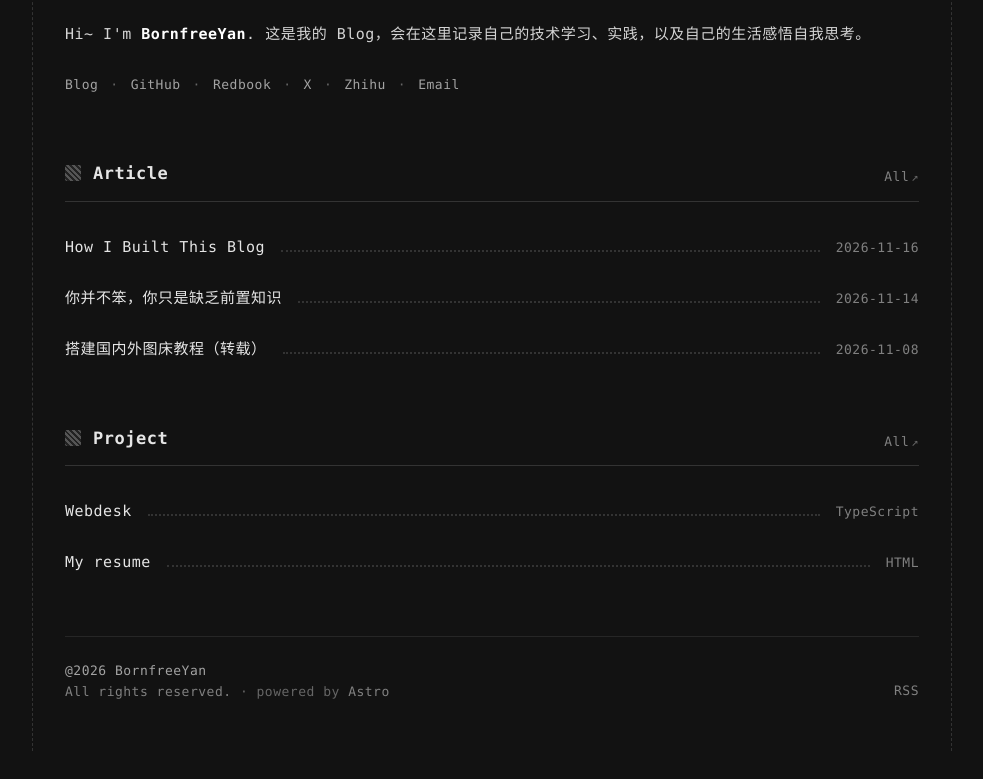
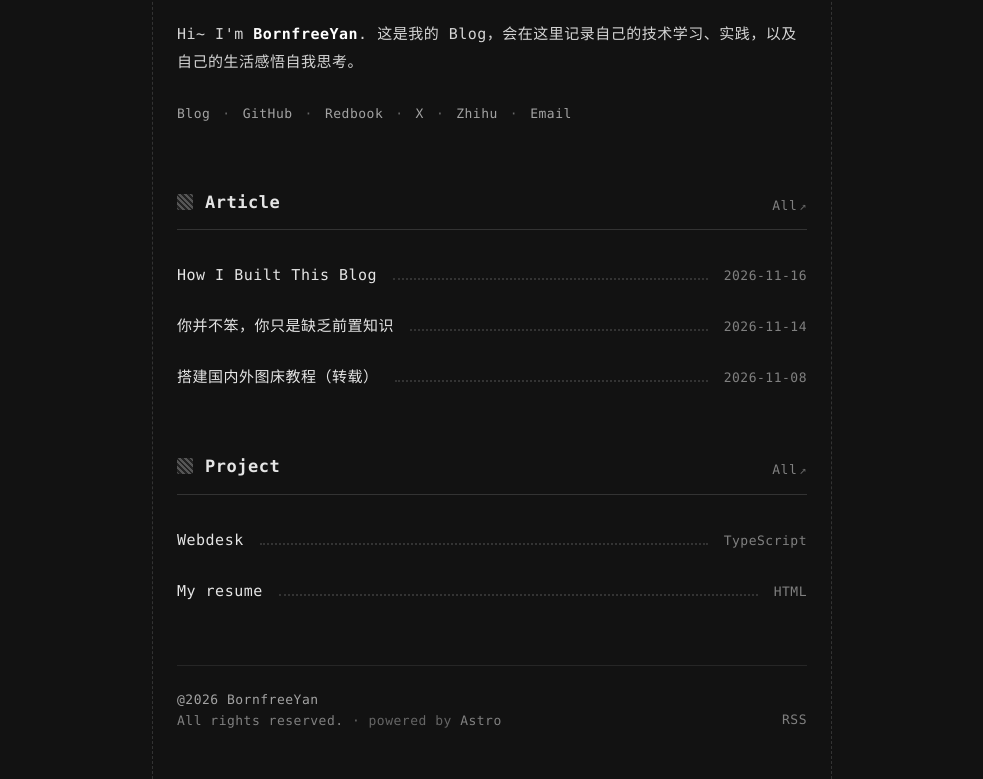
Before and after one commit to BornfreeYan/Blog, an Astro site: page /Blog/ in a window 1280 px wide. Shown: the part 83-862 px from the top of the page, without its empty margins (148-1131 px from the left). Before the commit the page ends 834 px from the top, so only its background shows below. Built offline with nearby package versions, Linux system fonts and the light colour scheme; Astro itself is replaced by a stand-in of ours.

Commit message:
Narrow the frame to 680px
The 920px frame left too much empty space in the middle of Home and on the
right of Project. All pages now use a 680px column; the article detail page
alone opts into an 880px frame so its TOC rail fits beside a 640px prose
column.

Co-Authored-By: Claude Code <noreply@anthropic.com>

```diff
--- a/src/layouts/Base.astro
+++ b/src/layouts/Base.astro
@@ -7,6 +7,7 @@ import '../styles/global.css';
 const {
   title = "Yan's Blog",
   description = 'Notes, projects, and technical retrospectives.',
+  wide = false,
 } = Astro.props;
 
 const pageTitle = title === "Yan's Blog" ? title : `${title} — Yan's Blog`;
@@ -27,7 +28,7 @@ const rssHref = url('rss.xml');
     <link rel="alternate" type="application/rss+xml" title="Yan's Blog" href={rssHref} />
   </head>
   <body>
-    <div class="frame">
+    <div class:list={['frame', wide && 'frame--wide']}>
       <Header />
       <main class="site-main">
         <slot />
--- a/src/pages/article/[id].astro
+++ b/src/pages/article/[id].astro
@@ -27,7 +27,7 @@ const meta = [
 ];
 ---
 
-<Base title={post.data.title} description={post.data.summary ?? post.data.title}>
+<Base title={post.data.title} description={post.data.summary ?? post.data.title} wide>
   <a class="back-link" href={url('article/')}>↩ Article</a>
 
   <div class="post-layout">
--- a/src/styles/global.css
+++ b/src/styles/global.css
@@ -98,7 +98,7 @@ button {
 }
 
 /* ==========================================================================
-   Frame — one column, edged with dashed rails, shared by every page
+   Frame — one narrow column, edged with dashed rails, shared by every page
    ========================================================================== */
 
 .frame {
@@ -112,6 +112,11 @@ button {
   flex-direction: column;
   flex: 1 0 auto;
   min-width: 0;
+}
+
+/* article detail only: the TOC rail needs room the narrow frame can't give */
+.frame--wide {
+  max-width: var(--w-frame-wide);
 }
 
 /* pushes the footer to the bottom on short pages */
--- a/src/styles/tokens.css
+++ b/src/styles/tokens.css
@@ -55,14 +55,17 @@
   --tracking: 0.5px;
 
   /* ---- layout ----
-     One frame width for every page, so the dashed rails never move when you
-     navigate. The article page fits its TOC rail inside the same frame:
-     sidebar (200) + gap (32) + prose (624) = the 856px content box. */
-  --w-frame: 920px;
-  --w-prose: 624px;
-  --w-sidebar: 200px;
+     A narrow reading column, cali.so scale. Home / Article / Project / About
+     all share `--w-frame`, so the dashed rails sit in the same place on every
+     page. The article detail page opts into `--w-frame-wide` because its TOC
+     needs its own rail beside the prose — and the numbers there add up exactly:
+     gutter 24×2 + sidebar 160 + gap 32 + prose 640 = 880. */
+  --w-frame: 680px;
+  --w-frame-wide: 880px;
+  --w-prose: 640px;
+  --w-sidebar: 160px;
   --gap-sidebar: 32px;
-  --gutter: 32px;
+  --gutter: 24px;
 
   /* ---- spacing scale (multiples of 4) ---- */
   --sp-1: 4px;
```
